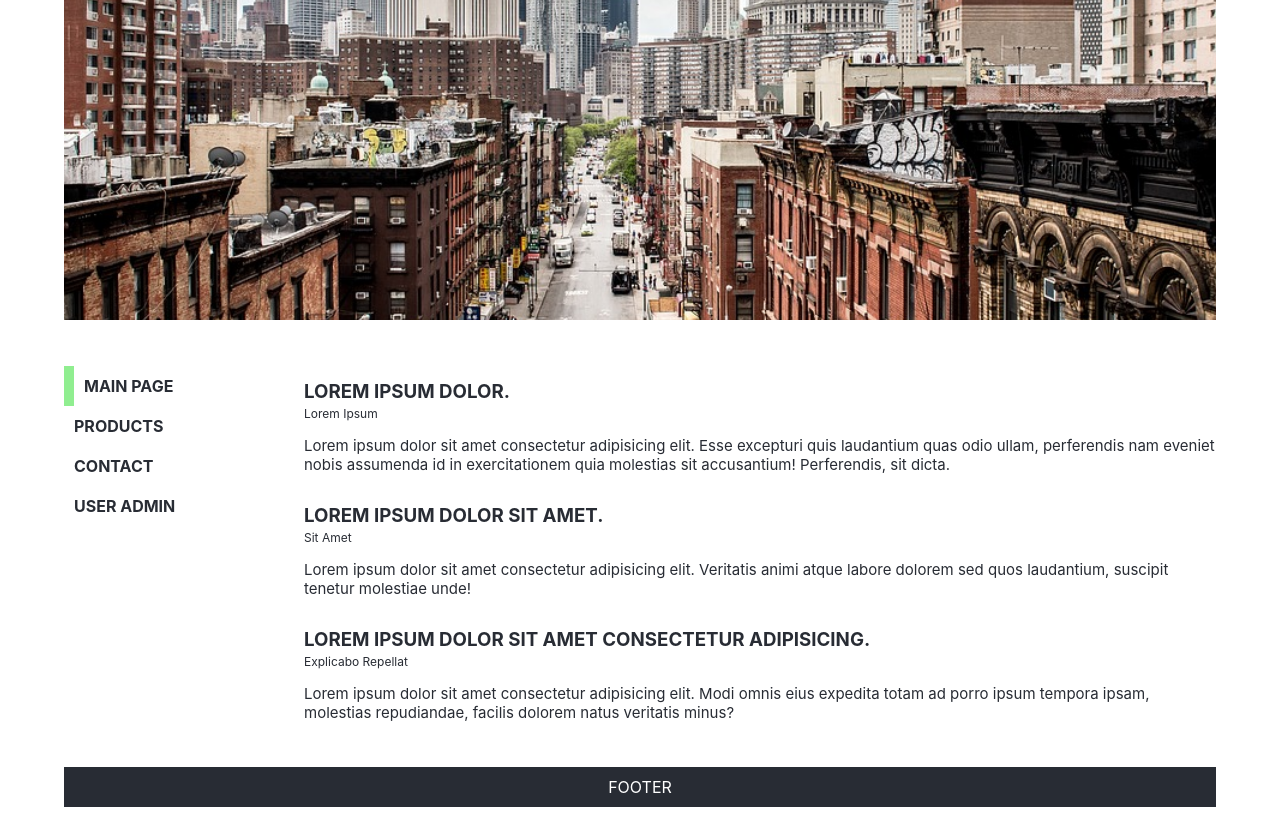
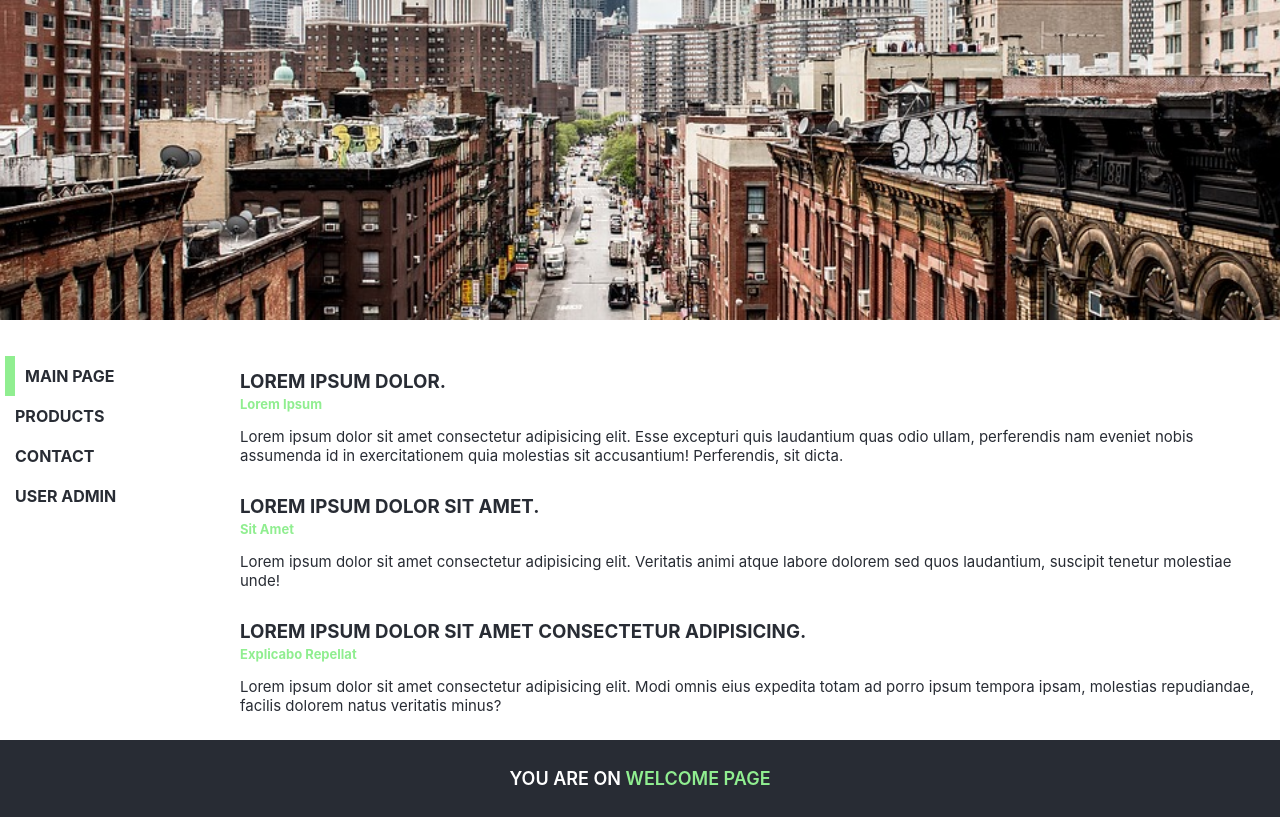
Before and after one commit to MaggieWesolowska/react-routing-app, a React (Create React App) app: page / in a window 1280 px wide. Built offline with nearby package versions, Linux system fonts and the light colour scheme.

Commit message:
edited footer and styles

```diff
--- a/src/components/Article.jsx
+++ b/src/components/Article.jsx
@@ -17,7 +17,9 @@ const Article = ({ title, author, text }) => {
         style={{
           display: 'block',
           marginBottom: 10,
-          fontSize: 12,
+          fontSize: 13,
+          color: 'lightgreen',
+          fontWeight: 'bold',
         }}>
         {author}
       </span>
--- a/src/layouts/Footer.jsx
+++ b/src/layouts/Footer.jsx
@@ -1,7 +1,64 @@
 import React from 'react';
+import { Route, Routes } from 'react-router-dom';
+import '../styles/Footer.css';
 
 const Footer = () => {
-  return <div>Footer</div>;
+  return (
+    <Routes>
+      <Route
+        path='/'
+        element={
+          <>
+            <p>
+              You are on{' '}
+              <span style={{ color: 'lightgreen' }}>
+                Welcome Page
+              </span>
+            </p>
+          </>
+        }
+      />
+      <Route
+        path='/products'
+        element={
+          <>
+            <p>
+              You are on{' '}
+              <span style={{ color: 'lightskyblue' }}>
+                Product Page
+              </span>
+            </p>
+          </>
+        }
+      />
+      <Route
+        path='/contact'
+        element={
+          <>
+            <p>
+              You are on{' '}
+              <span style={{ color: 'goldenrod' }}>
+                Contact Page
+              </span>
+            </p>
+          </>
+        }
+      />
+      <Route
+        path='/admin/*'
+        element={
+          <>
+            <p>
+              You are on{' '}
+              <span style={{ color: 'orangered' }}>
+                Admin Page
+              </span>
+            </p>
+          </>
+        }
+      />
+    </Routes>
+  );
 };
 
 export default Footer;
--- a/src/styles/App.css
+++ b/src/styles/App.css
@@ -1,23 +1,8 @@
-.App-header {
-  background-color: #282c34;
-  min-height: 100vh;
-  display: flex;
-  flex-direction: column;
-  align-items: center;
-  justify-content: center;
-  font-size: calc(10px + 2vmin);
-  color: white;
-}
-
-.App-link {
-  color: #61dafb;
-}
-
 .app {
   display: flex;
   flex-direction: column;
   min-height: 100vh;
-  width: 90%;
+  width: 100%;
   margin: 0 auto;
   color: #282c34;
 }
@@ -28,7 +13,7 @@
 
 main {
   display: flex;
-  padding: 30px 0;
+  padding: 20px 10px 10px 0;
   flex-grow: 1;
 }
 
--- /dev/null
+++ b/src/styles/Footer.css
@@ -0,0 +1,4 @@
+footer p {
+  font-weight: 600;
+  font-size: 18px;
+}
--- a/src/styles/Navigation.css
+++ b/src/styles/Navigation.css
@@ -4,7 +4,7 @@
 
 ul {
   list-style-type: none;
-  padding: 0;
+  padding: 0 5px;
 }
 
 .nav a {
```
